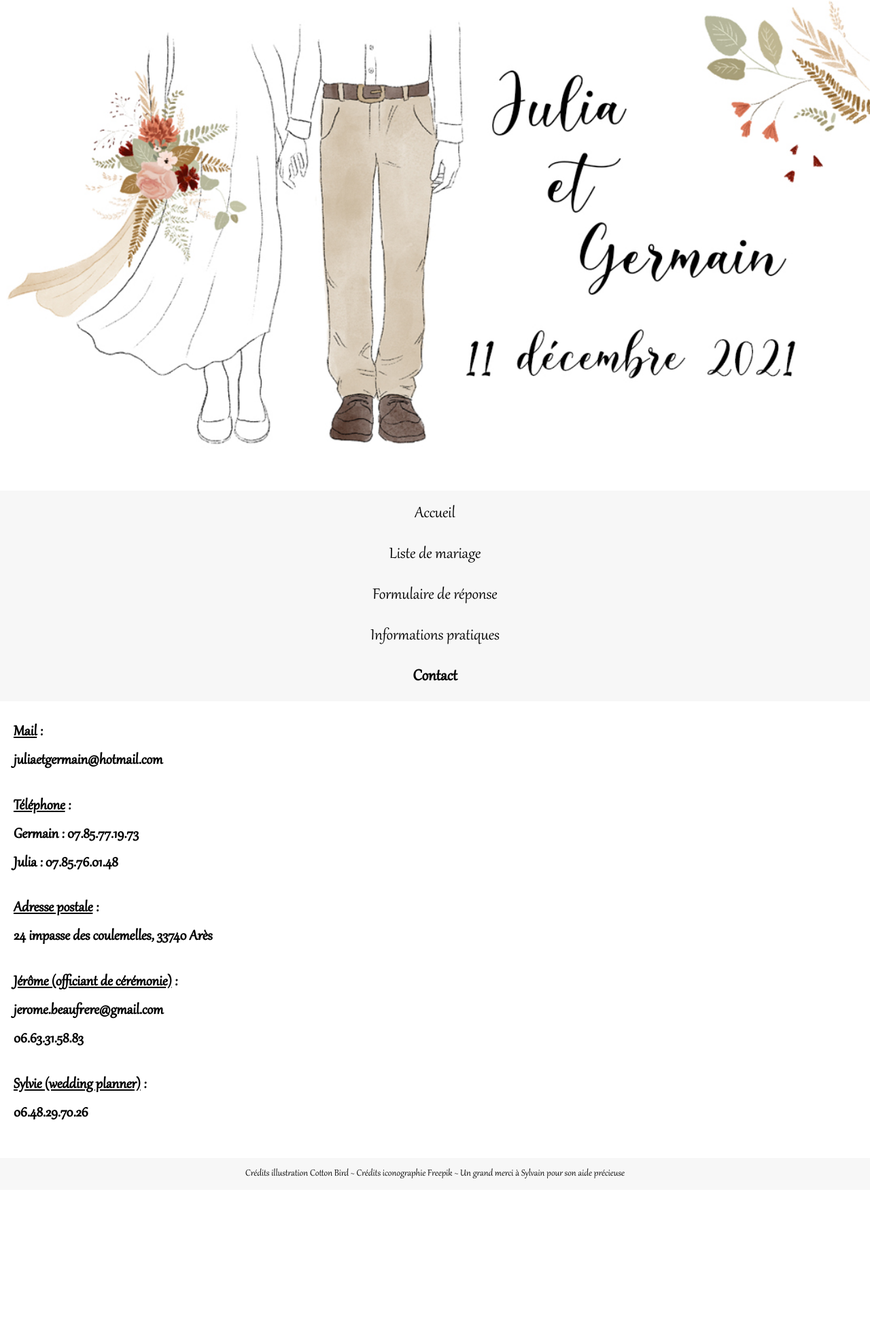
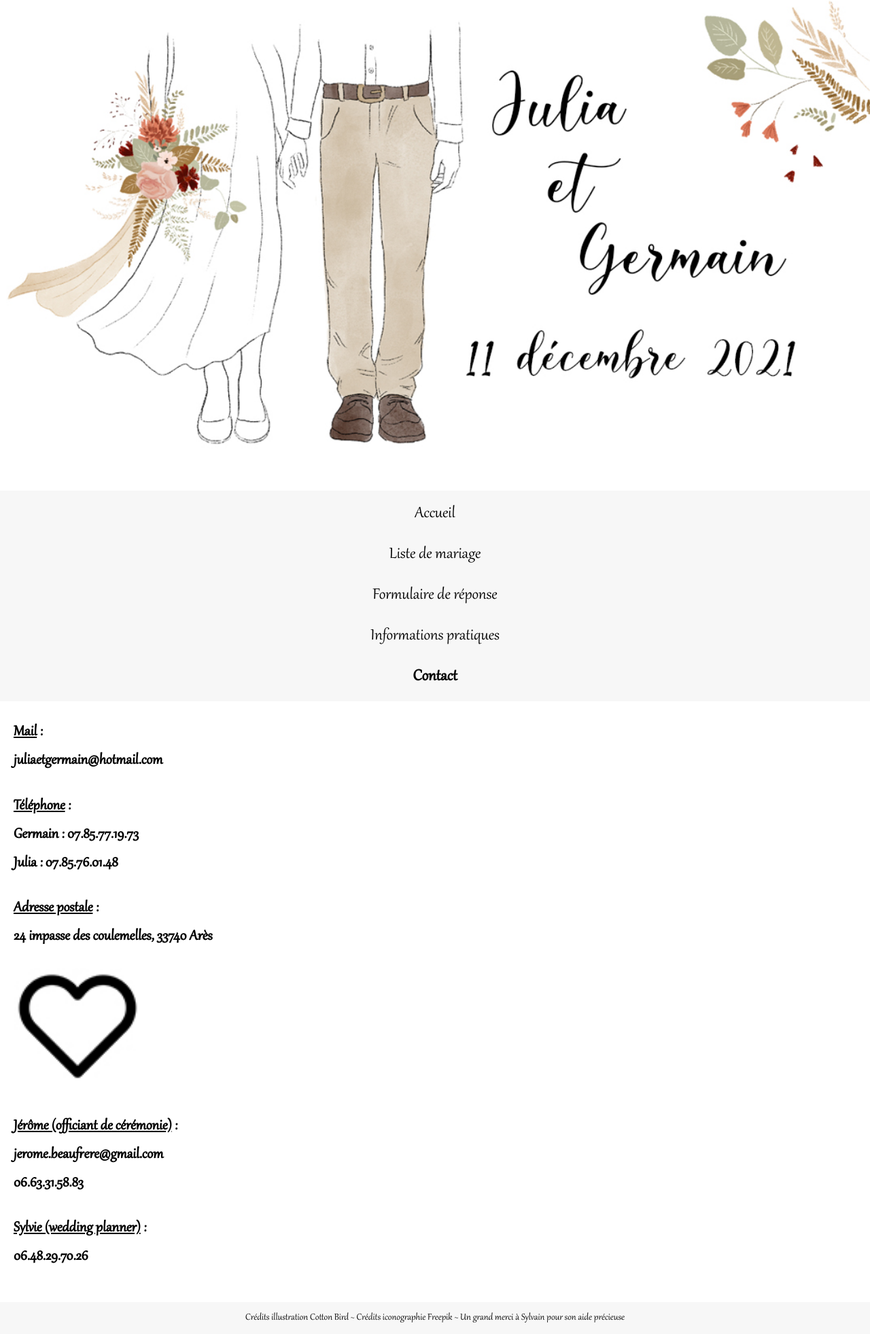
Before and after one commit to Germinal-A/Site-du-Mariage-de-Julia-et-Germain, a Jekyll site: the page built from contact.md, in a window 1280 px wide. Shown: the whole page at 68% size. Built offline with Jekyll 4.4.1, drawn with Linux system fonts in a browser that asks for light colours; before the commit the page ends 1751 px from its top, so only the background shows below that.

Commit message:
Update contact.md

```diff
--- a/contact.md
+++ b/contact.md
@@ -10,6 +10,9 @@ weight: 5
 
 <u>Adresse postale</u> :<br/>24 impasse des coulemelles, 33740 Arès
 
+![](assets/Coeur.jpg){: .large width="4%"}
+![](assets/Coeur.jpg){: .small width="15%"}
+
 <u>Jérôme (officiant de cérémonie)</u> :<br/>[jerome.beaufrere@gmail.com](mailto:jerome.beaufrere@gmail.com)<br>[06.63.31.58.83](tel:+33663315983)
 
 <u>Sylvie (wedding planner)</u> :<br/>[06.48.29.70.26](tel:+33648297026)
```
